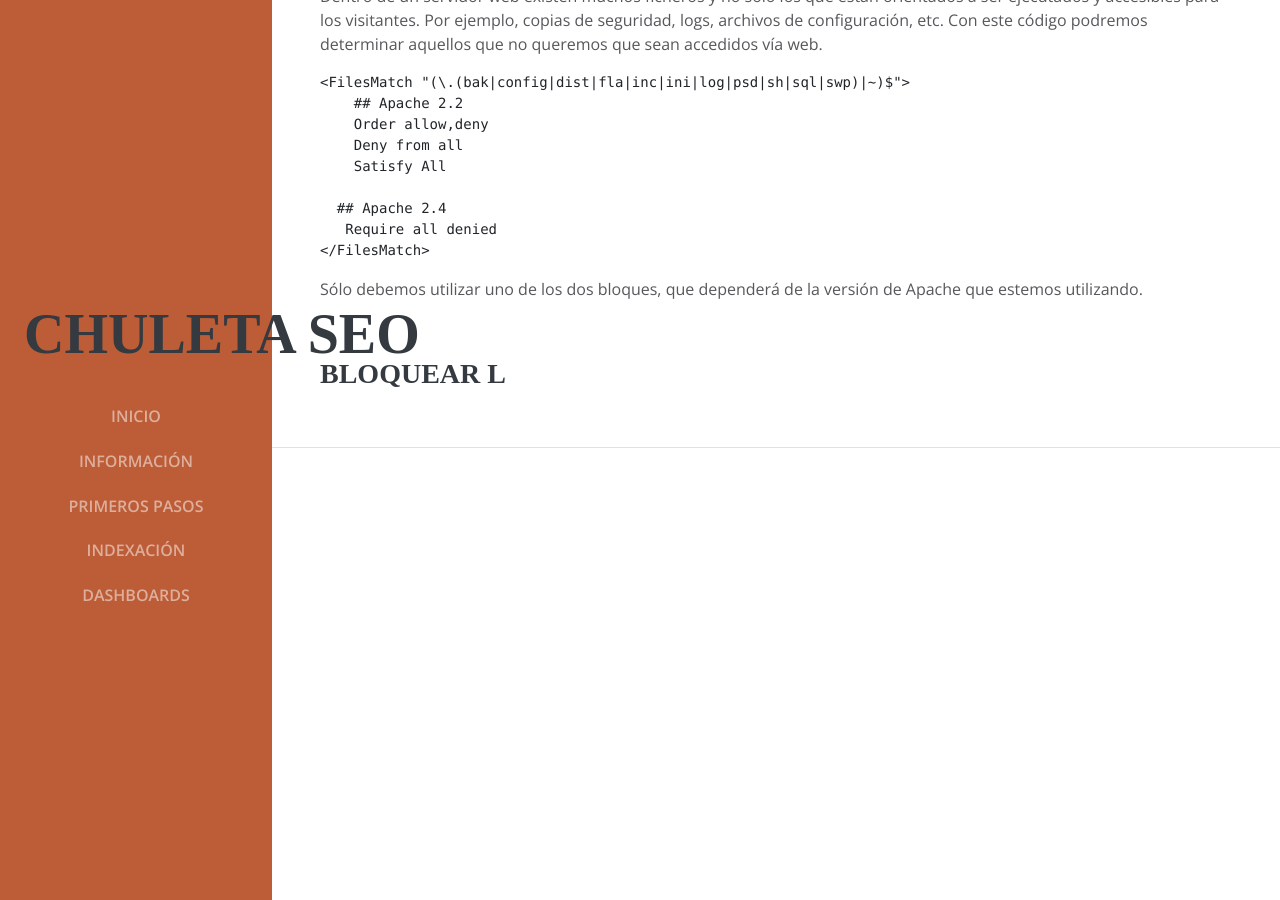
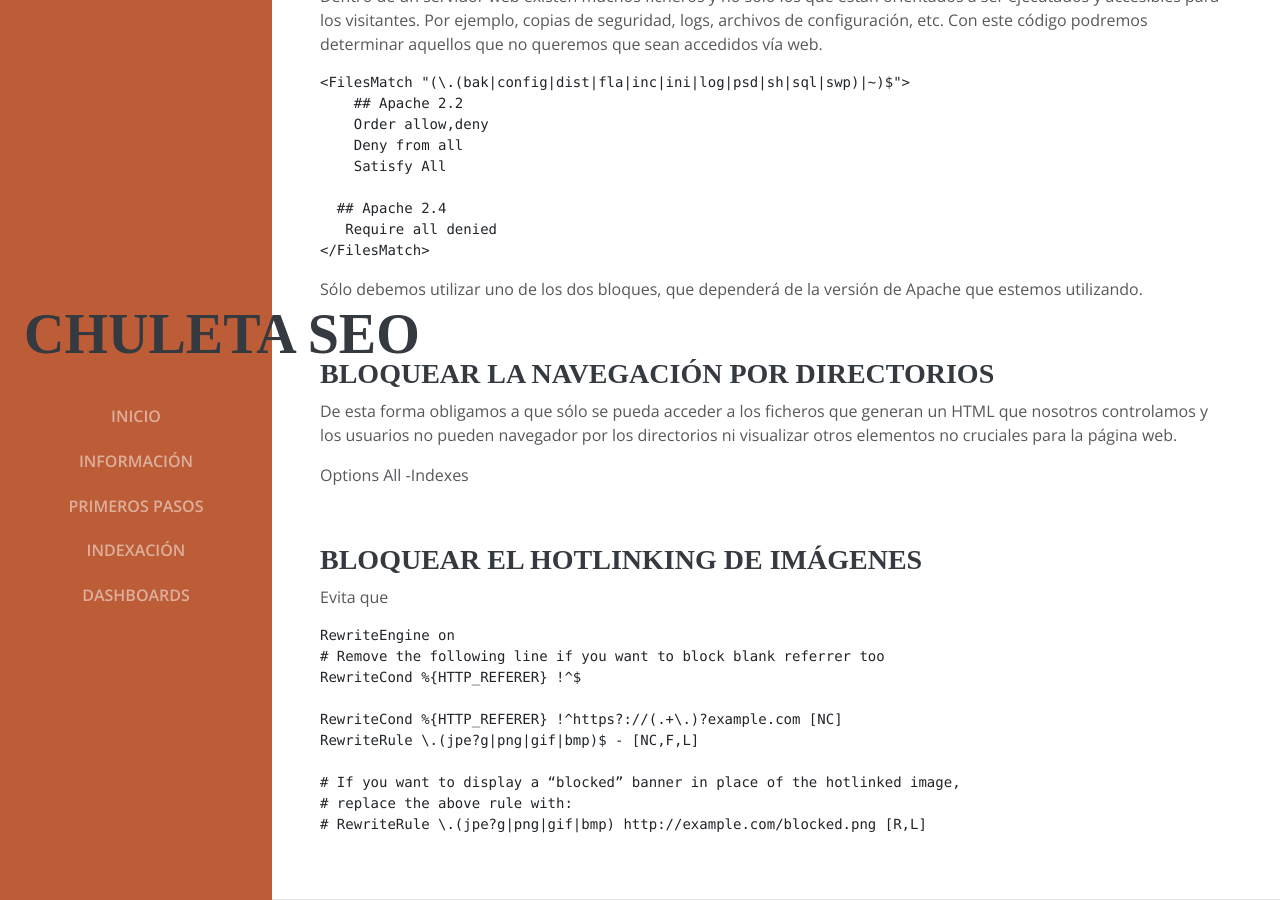
Before and after one commit to Emirodgar/w-chuleta-seo, a Jekyll site: the page built from 2 - Primeros pasos en SEO/configurar-servidor-apache-htaccess.md, in a window 1280 px wide and 900 px high, scrolled down 2459 px. Built offline with Jekyll 4.4.1, drawn with Linux system fonts in a browser that asks for light colours; some web fonts are replaced; our own code applies the rules of GitHub Pages for plain Markdown files.

Commit message:
2 - Primeros pasos en SEO/configurar-servidor-apache-htaccess.md updated from https://stackedit.io/

```diff
--- a/2 - Primeros pasos en SEO/configurar-servidor-apache-htaccess.md
+++ b/2 - Primeros pasos en SEO/configurar-servidor-apache-htaccess.md
@@ -118,8 +118,28 @@
 
 Sólo debemos utilizar uno de los dos bloques, que dependerá de la versión de Apache que estemos utilizando.
 
-## Bloquear l
+## Bloquear la navegación por directorios
+
+De esta forma obligamos a que sólo se pueda acceder a los ficheros que generan un HTML que nosotros controlamos y los usuarios no pueden navegador por los directorios ni visualizar otros elementos no cruciales para la página web.
+
+Options All -Indexes
+
+## Bloquear el hotlinking de imágenes
+
+Evita que
+
+    RewriteEngine on
+    # Remove the following line if you want to block blank referrer too
+    RewriteCond %{HTTP_REFERER} !^$
+
+    RewriteCond %{HTTP_REFERER} !^https?://(.+\.)?example.com [NC]
+    RewriteRule \.(jpe?g|png|gif|bmp)$ - [NC,F,L]
+
+    # If you want to display a “blocked” banner in place of the hotlinked image,
+    # replace the above rule with:
+    # RewriteRule \.(jpe?g|png|gif|bmp) http://example.com/blocked.png [R,L]
+
 <!--stackedit_data:
-eyJoaXN0b3J5IjpbLTkwNjMzMjU5Myw0OTY1OTQ2OTIsLTY5NT
-M4NDM3NV19
+eyJoaXN0b3J5IjpbLTIwNDAwMDAzMjMsNDk2NTk0NjkyLC02OT
+UzODQzNzVdfQ==
 -->
```
